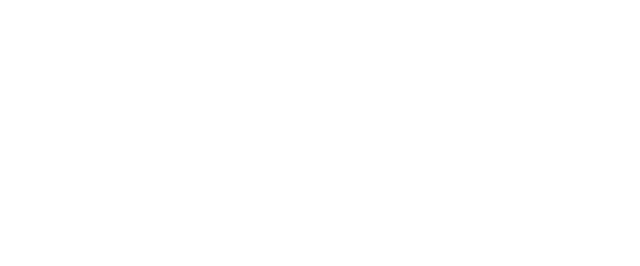
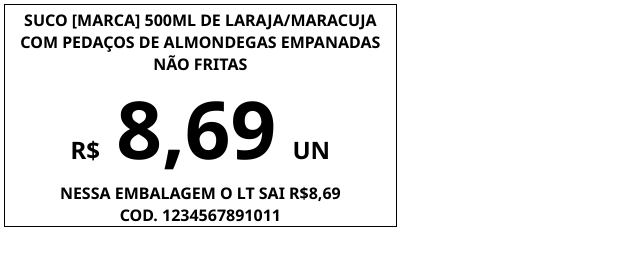
Before and after one commit to Nathan2801/avp, a plain HTML site: page template.html in a window 1280 px wide. Shown: the whole page, without its empty margins (0-640 px from the left). Drawn offline with Linux system fonts and the light colour scheme; a web font is replaced by a local one.

Commit message:
Redesigning plates

```diff
--- a/common/templates.js
+++ b/common/templates.js
@@ -3,6 +3,17 @@ const Template = (props) => ({
 	code: props?.code ?? "",
 	platePerPage: props?.platePerPage ?? 10,
 })
+
+const createA4Page = () => {
+	const div = document.createElement("div");
+	div.style.width = "210mm";
+	div.style.height = "297mm";
+	div.style.display = "flex";
+	div.style.flexWrap = "wrap";
+	div.style.alignContent = "start";
+	div.style.padding = "1mm";
+	return div;
+}
 
 const defaultTemplate = Template({
 	name: "Placa branca",
@@ -11,71 +22,71 @@ const defaultTemplate = Template({
 		width: 50%;
 		height: 20%;
 		display: flex;
+
 		text-align: center;
+		text-transform: uppercase;
+		font-weight: bolder;
+
 		align-items: center;
 		flex-direction: column;
 		justify-content: space-around;
+
 		border: 1px solid black;
-		font-weight: bolder;
 		padding: 1mm;
 		">
-		<div style="max-width: 95%; height: 4rem;">
-			<span style="
-				overflow: hidden;
-				text-overflow: ellipsis;
-				font-size: 16pt;
-			">%desc%</span>
+		<div style="max-width: 95%; height: 4em;">
+			<span>%desc%</span>
 		</div>
 		<div style="flex: 1;">
-			<span style="font-size: 14pt;">%currency%</span>
-			<span style="font-size: 5em;">%price%</span>
-			<span style="font-size: 14pt;">%unit%</span>
+			<span style="font-size: 1.5em;">%currency%</span>
+			<span style="font-size: 5em; margin: 0 12px;">%price%</span>
+			<span style="font-size: 1.5em;">%unit%</span>
 		</div>
-		<div style="">
-			<span style="font-size: 14pt;">%unitDesc% R$%unitPrice%</span>
+		<div>
+			<span>%unitDesc% R$%unitPrice%</span>
 			<br>
-			<span style="font-size: 14pt;">cod. %code%</span>
+			<span>cod. %code%</span>
 		</div>
 	</div>`,
 })
 
 const yellowTemplate = Template({
-	name: "Placa Amarela",
+	name: "Placa amarela",
 	code: `<div
 		style="
 		width: 50%;
 		height: 25%;
 		display: flex;
+
 		text-align: center;
+		text-transform: uppercase;
+		font-weight: bolder;
+
 		align-items: center;
 		flex-direction: column;
 		justify-content: space-around;
+
 		border: 1px solid black;
-		font-weight: bolder;
 		background: yellow;
 		padding: 1mm;
 		">
 		<span style="
-		 	font-size: 24pt;
+		 	font-size: 2em;
 			text-decoration: underline;
 			margin-bottom: 0.5em;
 		">OFERTA</span>
-		<div style="max-width: 95%; height: 4rem;">
-			<span style="
-				overflow: hidden;
-				text-overflow: ellipsis;
-				font-size: 16pt;
-			">%desc%</span>
+		<div style="max-width: 95%; height: 3rem;">
+			<span>%desc%</span>
 		</div>
 		<div style="flex: 1;">
-			<span style="font-size: 14pt;">%currency%</span>
-			<span style="font-size: 5em;">%price%</span>
-			<span style="font-size: 14pt;">%unit%</span>
+			<span style="font-size: 1.5em;">%currency%</span>
+			<span style="font-size: 5em; margin: 0 12px;">%price%</span>
+			<span style="font-size: 1.5em;">%unit%</span>
 		</div>
-		<div style="">
-			<span style="font-size: 14pt;">%unitDesc% R$%unitPrice%</span>
+		<div>
+			<span>%unitDesc% R$%unitPrice%</span>
 			<br>
-			<span style="font-size: 14pt;">cod. %code%</span>
+			<span>cod. %code%</span>
 		</div>
 	</div>`,
 	platePerPage: 8,
--- a/template.html
+++ b/template.html
@@ -1,15 +1,54 @@
 <html>
 	<head>
-		<link href="https://fonts.cdnfonts.com/css/segoe-ui-4?styles=18004" rel="stylesheet">
 	</head>
 	<style>
+		@import url('https://fonts.googleapis.com/css2?family=Noto+Sans:ital,wght@0,100..900;1,100..900&display=swap');
+
 		* {
 			margin: 0px;
 			padding: 0px;
 			box-sizing: border-box;
-				font-family: "Segoe UI", sans-serif;
+			font-family: "Noto Sans", sans-serif;
 		}
 	</style>
 	<body>
+		<script src="common/product.js"></script>
+		<script src="common/templates.js"></script>
+		<script>
+			// FIXME: duplicate
+			const createPlateElement = (product) => {
+				const element = useTemplate("Placa branca", {
+					desc:      product.description,
+					currency:  "R$",
+					price:     product.price.toFixed(2).replace(".", ","),
+					unit:      product.packed ? UN.toString() : product.unit.toString(),
+					unitPrice: productUnitPrice(product).toFixed(2).replace(".", ","),
+					code: 	   product.code,
+					unitDesc:  productUnitPriceDescription(product),
+				});
+
+				if (element === null) {
+					console.log("invalid template value");
+					return;
+				}
+
+				const parent = document.createElement("div");
+				parent.innerHTML = element;
+				return parent.firstChild;
+			}
+
+			const page = createA4Page();
+			document.body.appendChild(page);
+			const plate = createPlateElement(Product({
+				description: "Suco [marca] 500ml de laraja/maracuja com pedaços de almondegas empanadas não fritas",
+				code: "1234567891011",
+				price: 8.69,
+				unit: LT,
+				amount: 1,
+				repeat: 1,
+				packed: true,
+			}));
+			page.appendChild(plate);
+		</script>
 	</body>
 </html>
```
Also changed, not shown: index.js (+2 -14 lines). Lines whose indentation alone changed are shown as unchanged.
